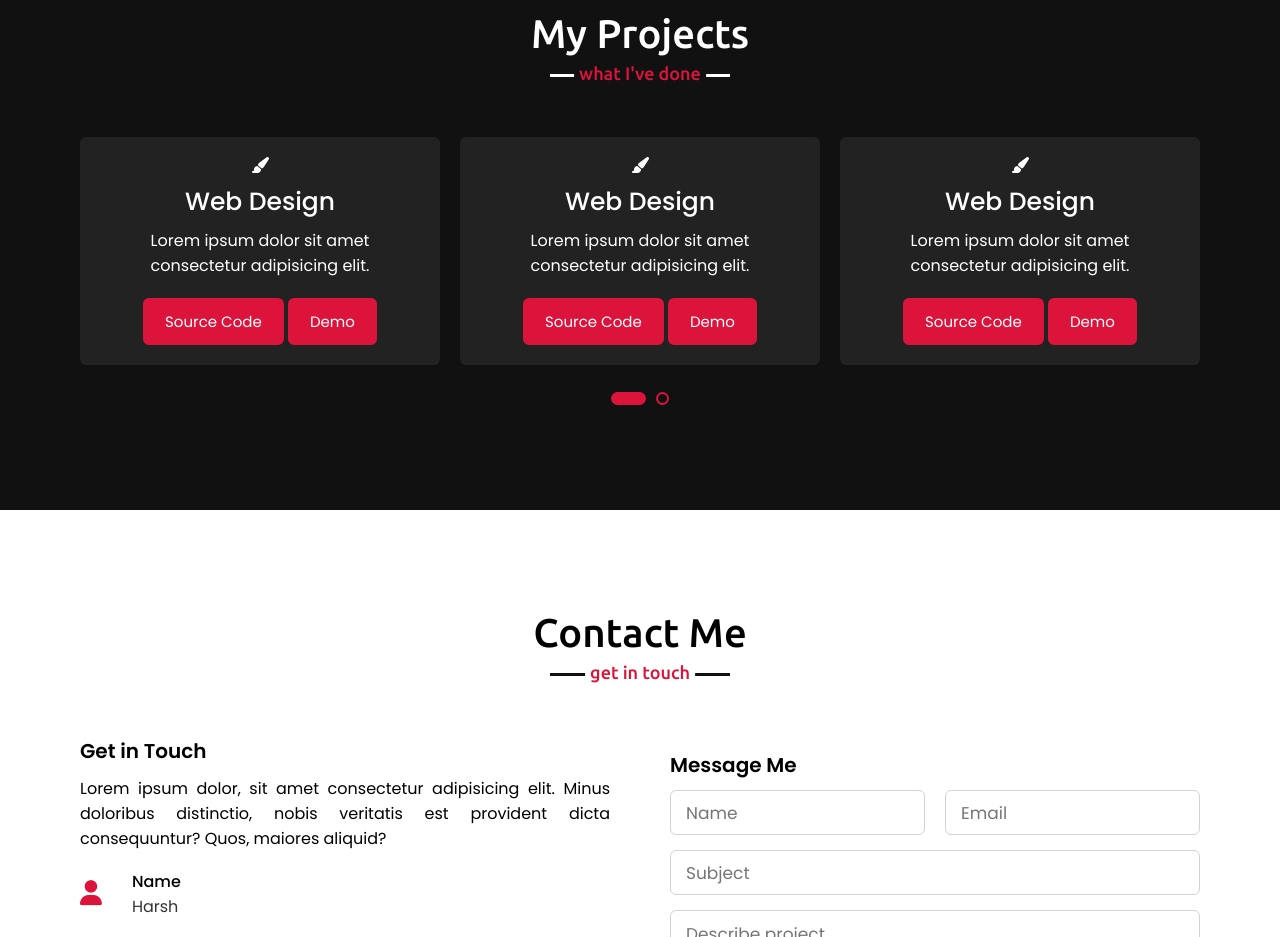
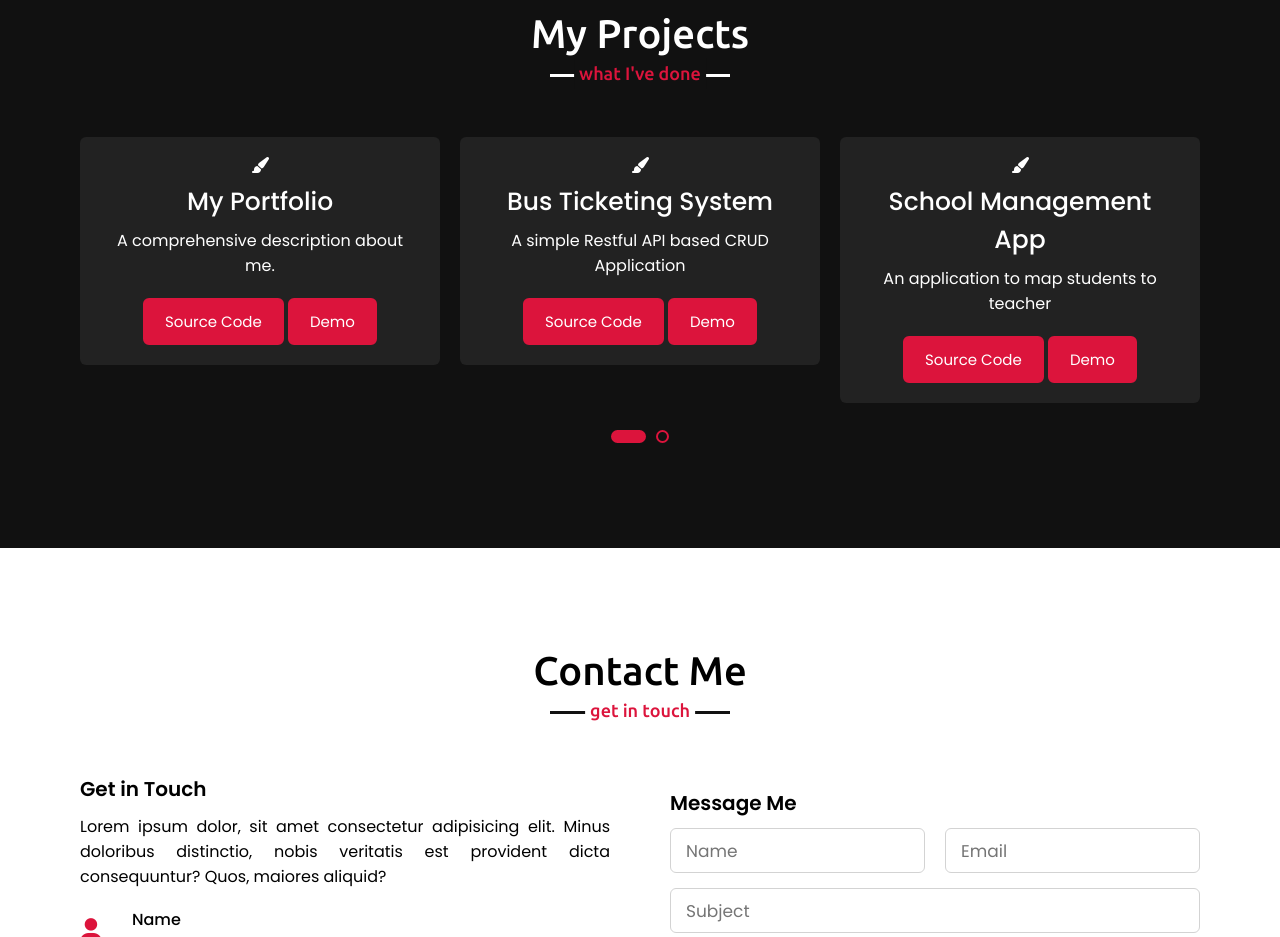
Before and after one commit to harshind/portfoliov2, a plain HTML site: page index.html in a window 1280 px wide. Shown: the part 2820-3757 px from the top of the page. Drawn offline with nearby package versions, Linux system fonts and the light colour scheme.

Commit message:
Initial project version

```diff
--- a/index.html
+++ b/index.html
@@ -147,55 +147,64 @@
                 <div class="card">
                     <div class="box">
                         <i class="fas fa-paint-brush"></i>
-                        <div class="text">Web Design</div>
-                        <p>Lorem ipsum dolor sit amet consectetur adipisicing elit.</p>
+                        <div class="text">My Portfolio</div>
+                        <p>A comprehensive description about me.</p>
                         <div>
-                            <span><a href="#">Source Code</a></span>
-                            <span><a href="#">Demo</a></span>
+                            <span><a href="https://github.com/harshind/portfoliov2"  target="_blank">Source Code</a></span>
+                            <span><a href="https://harshind.github.io/portfoliov2/"  target="_blank">Demo</a></span>
                         </div>
                     </div>
                 </div>
                 <div class="card">
                     <div class="box">
                         <i class="fas fa-paint-brush"></i>
-                        <div class="text">Web Design</div>
-                        <p>Lorem ipsum dolor sit amet consectetur adipisicing elit.</p>
+                        <div class="text">Bus Ticketing System</div>
+                        <p>A simple Restful API based CRUD Application</p>
                         <div>
-                            <span><a href="#">Source Code</a></span>
-                            <span><a href="#">Demo</a></span>
+                            <span><a href="#"  target="_blank">Source Code</a></span>
+                            <span><a href="https://ccdug.sse.codesandbox.io/"  target="_blank">Demo</a></span>
                         </div>
                     </div>
                 </div>
                 <div class="card">
                     <div class="box">
                         <i class="fas fa-paint-brush"></i>
-                        <div class="text">Web Design</div>
-                        <p>Lorem ipsum dolor sit amet consectetur adipisicing elit.</p>
+                        <div class="text">School Management App</div>
+                        <p>An application to map students to teacher</p>
                         <div>
                             <span><a href="#">Source Code</a></span>
-                            <span><a href="#">Demo</a></span>
+                            <span><a href="https://4q5el.sse.codesandbox.io/" target="_blank">Demo</a></span>
                         </div>
                     </div>
                 </div>
                 <div class="card">
                     <div class="box">
                         <i class="fas fa-paint-brush"></i>
-                        <div class="text">Web Design</div>
-                        <p>Lorem ipsum dolor sit amet consectetur adipisicing elit.</p>
+                        <div class="text">CRM Tool</div>
+                        <p>A simple CRM using ExpressJs.</p>
                         <div>
-                            <span><a href="#">Source Code</a></span>
-                            <span><a href="#">Demo</a></span>
+                            <span><a href="https://github.com/harshind/crm-backend" target="_blank">Source Code</a></span>
+                            <span><a href="https://whispering-citadel-98360.herokuapp.com/" target="_blank">Demo</a></span>
                         </div>
                     </div>
                 </div>
                 <div class="card">
                     <div class="box">
                         <i class="fas fa-paint-brush"></i>
-                        <div class="text">Web Design</div>
-                        <p>Lorem ipsum dolor sit amet consectetur adipisicing elit.</p>
+                        <div class="text">FrontEnd Projects</div>
+                        <p>A collection of FrontEnd HTML pages.</p>
                         <div>
-                            <span><a href="#">Source Code</a></span>
-                            <span><a href="#">Demo</a></span>
+                            <span><a  href="https://github.com/harshind/FrontEnd" target="_blank">Source Code</a></span>
+                        </div>
+                    </div>
+                </div>
+                <div class="card">
+                    <div class="box">
+                        <i class="fas fa-paint-brush"></i>
+                        <div class="text">Javascript Code Snippets</div>
+                        <p>A repo for JavaScript Codes.</p>
+                        <div>
+                            <span><a  href="https://github.com/harshind/FrontEnd" target="_blank">Source Code</a></span>
                         </div>
                     </div>
                 </div>
```
